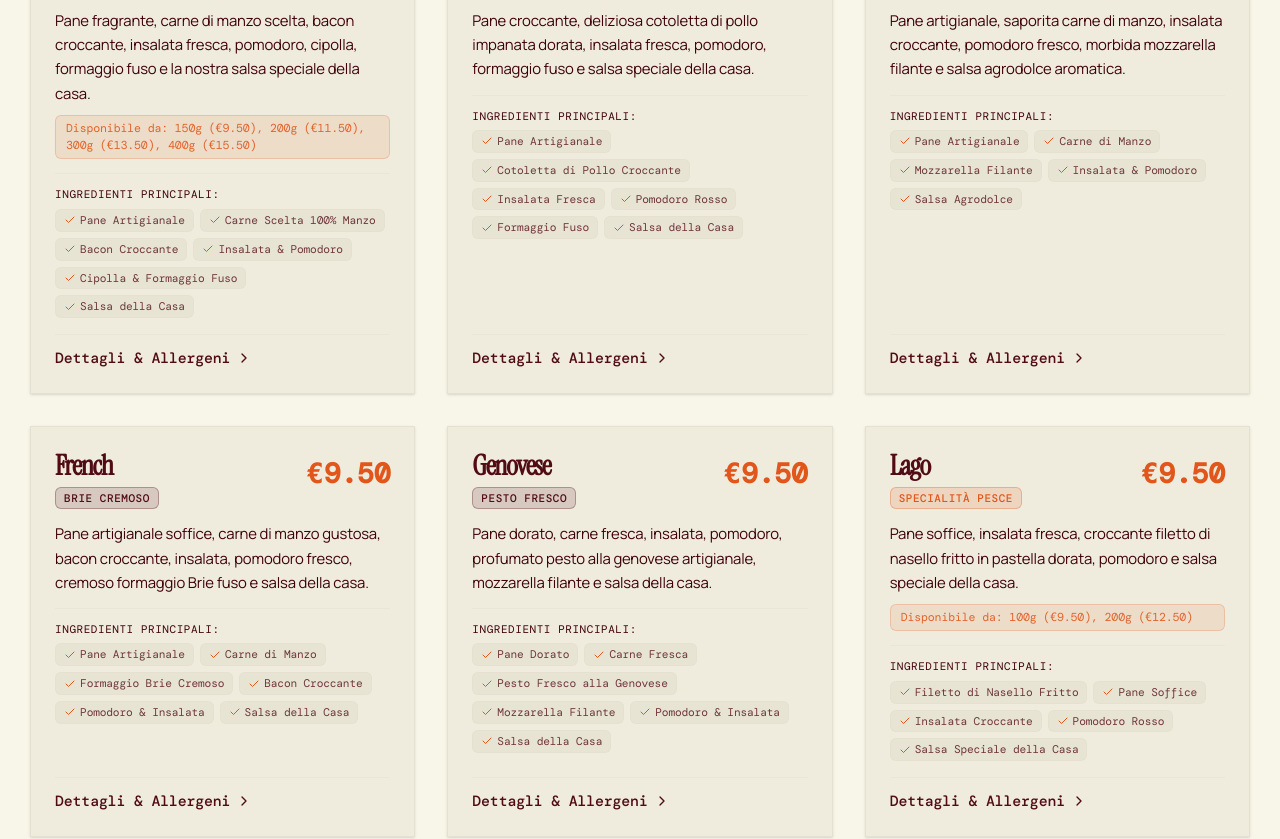
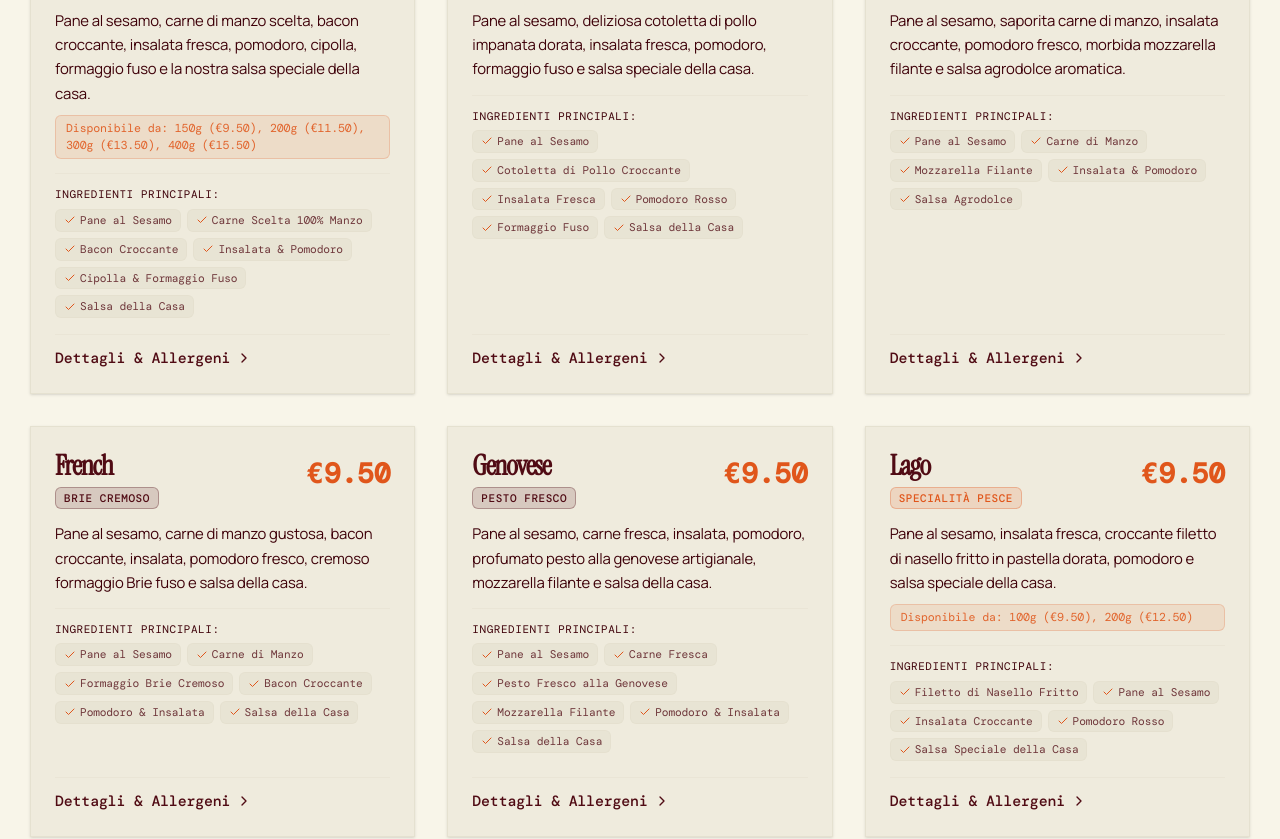
Before and after one commit to dmytro-webild/e9f619ab-6fcd-4e8c-9cdd-9b3c2d4b7ace, a React (Vite) app: page / in a window 1280 px wide. Shown: the part 1940-2779 px from the top of the page. Built offline with nearby package versions, Linux system fonts and the light colour scheme.

Commit message:
Webild agent: togli dal menu la dicitura pane croccante e sostituiscila in

```diff
--- a/src/components/sections/menu/MenuElegantGrid.tsx
+++ b/src/components/sections/menu/MenuElegantGrid.tsx
@@ -164,9 +164,9 @@ const DEFAULT_MENU_ITEMS: MenuItem[] = [
     name: "Classic",
     category: "burgers",
     price: "€9.50",
-    description: "Pane fragrante, carne di manzo scelta, bacon croccante, insalata fresca, pomodoro, cipolla, formaggio fuso e la nostra salsa speciale della casa.",
+    description: "Pane al sesamo, carne di manzo scelta, bacon croccante, insalata fresca, pomodoro, cipolla, formaggio fuso e la nostra salsa speciale della casa.",
     grammage: "Disponibile da: 150g (€9.50), 200g (€11.50), 300g (€13.50), 400g (€15.50)",
-    ingredients: ["Pane Artigianale", "Carne Scelta 100% Manzo", "Bacon Croccante", "Insalata & Pomodoro", "Cipolla & Formaggio Fuso", "Salsa della Casa"],
+    ingredients: ["Pane al Sesamo", "Carne Scelta 100% Manzo", "Bacon Croccante", "Insalata & Pomodoro", "Cipolla & Formaggio Fuso", "Salsa della Casa"],
     tag: "Classico",
     badgeColor: "primary",
     allergens: "Glutine, Lattosio"
@@ -176,8 +176,8 @@ const DEFAULT_MENU_ITEMS: MenuItem[] = [
     name: "Chicken",
     category: "burgers",
     price: "€9.50",
-    description: "Pane croccante, deliziosa cotoletta di pollo impanata dorata, insalata fresca, pomodoro, formaggio fuso e salsa speciale della casa.",
-    ingredients: ["Pane Artigianale", "Cotoletta di Pollo Croccante", "Insalata Fresca", "Pomodoro Rosso", "Formaggio Fuso", "Salsa della Casa"],
+    description: "Pane al sesamo, deliziosa cotoletta di pollo impanata dorata, insalata fresca, pomodoro, formaggio fuso e salsa speciale della casa.",
+    ingredients: ["Pane al Sesamo", "Cotoletta di Pollo Croccante", "Insalata Fresca", "Pomodoro Rosso", "Formaggio Fuso", "Salsa della Casa"],
     tag: "Croccante",
     badgeColor: "accent",
     allergens: "Glutine, Lattosio, Uova"
@@ -187,8 +187,8 @@ const DEFAULT_MENU_ITEMS: MenuItem[] = [
     name: "Asia",
     category: "burgers",
     price: "€9.50",
-    description: "Pane artigianale, saporita carne di manzo, insalata croccante, pomodoro fresco, morbida mozzarella filante e salsa agrodolce aromatica.",
-    ingredients: ["Pane Artigianale", "Carne di Manzo", "Mozzarella Filante", "Insalata & Pomodoro", "Salsa Agrodolce"],
+    description: "Pane al sesamo, saporita carne di manzo, insalata croccante, pomodoro fresco, morbida mozzarella filante e salsa agrodolce aromatica.",
+    ingredients: ["Pane al Sesamo", "Carne di Manzo", "Mozzarella Filante", "Insalata & Pomodoro", "Salsa Agrodolce"],
     tag: "Fusion",
     badgeColor: "secondary",
     allergens: "Glutine, Lattosio"
@@ -198,8 +198,8 @@ const DEFAULT_MENU_ITEMS: MenuItem[] = [
     name: "French",
     category: "burgers",
     price: "€9.50",
-    description: "Pane artigianale soffice, carne di manzo gustosa, bacon croccante, insalata, pomodoro fresco, cremoso formaggio Brie fuso e salsa della casa.",
-    ingredients: ["Pane Artigianale", "Carne di Manzo", "Formaggio Brie Cremoso", "Bacon Croccante", "Pomodoro & Insalata", "Salsa della Casa"],
+    description: "Pane al sesamo, carne di manzo gustosa, bacon croccante, insalata, pomodoro fresco, cremoso formaggio Brie fuso e salsa della casa.",
+    ingredients: ["Pane al Sesamo", "Carne di Manzo", "Formaggio Brie Cremoso", "Bacon Croccante", "Pomodoro & Insalata", "Salsa della Casa"],
     tag: "Brie Cremoso",
     badgeColor: "primary",
     allergens: "Glutine, Lattosio"
@@ -209,8 +209,8 @@ const DEFAULT_MENU_ITEMS: MenuItem[] = [
     name: "Genovese",
     category: "burgers",
     price: "€9.50",
-    description: "Pane dorato, carne fresca, insalata, pomodoro, profumato pesto alla genovese artigianale, mozzarella filante e salsa della casa.",
-    ingredients: ["Pane Dorato", "Carne Fresca", "Pesto Fresco alla Genovese", "Mozzarella Filante", "Pomodoro & Insalata", "Salsa della Casa"],
+    description: "Pane al sesamo, carne fresca, insalata, pomodoro, profumato pesto alla genovese artigianale, mozzarella filante e salsa della casa.",
+    ingredients: ["Pane al Sesamo", "Carne Fresca", "Pesto Fresco alla Genovese", "Mozzarella Filante", "Pomodoro & Insalata", "Salsa della Casa"],
     tag: "Pesto Fresco",
     badgeColor: "primary",
     allergens: "Glutine, Lattosio, Frutta a guscio"
@@ -220,9 +220,9 @@ const DEFAULT_MENU_ITEMS: MenuItem[] = [
     name: "Lago",
     category: "burgers",
     price: "€9.50",
-    description: "Pane soffice, insalata fresca, croccante filetto di nasello fritto in pastella dorata, pomodoro e salsa speciale della casa.",
+    description: "Pane al sesamo, insalata fresca, croccante filetto di nasello fritto in pastella dorata, pomodoro e salsa speciale della casa.",
     grammage: "Disponibile da: 100g (€9.50), 200g (€12.50)",
-    ingredients: ["Filetto di Nasello Fritto", "Pane Soffice", "Insalata Croccante", "Pomodoro Rosso", "Salsa Speciale della Casa"],
+    ingredients: ["Filetto di Nasello Fritto", "Pane al Sesamo", "Insalata Croccante", "Pomodoro Rosso", "Salsa Speciale della Casa"],
     tag: "Specialità Pesce",
     badgeColor: "accent",
     allergens: "Glutine, Pesce, Uova"
@@ -232,7 +232,7 @@ const DEFAULT_MENU_ITEMS: MenuItem[] = [
     name: "Monte",
     category: "burgers",
     price: "€9.50",
-    description: "Pane dorato, carne di manzo, bacon croccante, insalata, pomodoro, cipolla e saporito gorgonzola cremoso con salsa della casa.",
+    description: "Pane al sesamo, carne di manzo, bacon croccante, insalata, pomodoro, cipolla e saporito gorgonzola cremoso con salsa della casa.",
     ingredients: ["Carne Scelta", "Gorgonzola Cremoso DOP", "Bacon Croccante", "Cipolla", "Pomodoro & Insalata", "Salsa della Casa"],
     tag: "Gorgonzola",
     badgeColor: "secondary",
@@ -243,7 +243,7 @@ const DEFAULT_MENU_ITEMS: MenuItem[] = [
     name: "Forest",
     category: "burgers",
     price: "€9.50",
-    description: "Pane artigianale, carne saporita, bacon croccante, deliziosi funghi porcini saltati in padella, cipolla, insalata, pomodoro e salsa della casa.",
+    description: "Pane al sesamo, carne saporita, bacon croccante, deliziosi funghi porcini saltati in padella, cipolla, insalata, pomodoro e salsa della casa.",
     ingredients: ["Funghi Porcini Saltati", "Carne di Manzo", "Bacon Croccante", "Cipolla", "Pomodoro & Insalata", "Salsa della Casa"],
     tag: "Funghi Porcini",
     badgeColor: "primary",
@@ -254,7 +254,7 @@ const DEFAULT_MENU_ITEMS: MenuItem[] = [
     name: "Hawaii",
     category: "burgers",
     price: "€11.30",
-    description: "Pane soffice, carne di manzo, ananas dolce, insalata fresca, formaggio fuso, salsa alle fragole e salsa speciale della casa.",
+    description: "Pane al sesamo, carne di manzo, ananas dolce, insalata fresca, formaggio fuso, salsa alle fragole e salsa speciale della casa.",
     ingredients: ["Ananas Grigliato", "Carne di Manzo", "Formaggio Fuso", "Salsa alle Fragole", "Insalata", "Salsa della Casa"],
     tag: "Exotic",
     badgeColor: "accent",
@@ -265,7 +265,7 @@ const DEFAULT_MENU_ITEMS: MenuItem[] = [
     name: "Greco",
     category: "burgers",
     price: "€9.50",
-    description: "Pane artigianale, carne di manzo gustosa, insalata croccante, pomodoro, cipolla rossa, formaggio feta sbriciolato e salsa all'aglio.",
+    description: "Pane al sesamo, carne di manzo gustosa, insalata croccante, pomodoro, cipolla rossa, formaggio feta sbriciolato e salsa all'aglio.",
     ingredients: ["Carne di Manzo", "Feta Greca", "Cipolla Rossa", "Salsa all'Aglio", "Pomodoro & Insalata"],
     tag: "Feta & Aglio",
     badgeColor: "secondary",
@@ -276,7 +276,7 @@ const DEFAULT_MENU_ITEMS: MenuItem[] = [
     name: "Philadelphia",
     category: "burgers",
     price: "€9.50",
-    description: "Pane artigianale dorato, carne saporita, bacon croccante, insalata, pomodoro fresco, morbida crema Philadelphia e salsa della casa.",
+    description: "Pane al sesamo, carne saporita, bacon croccante, insalata, pomodoro fresco, morbida crema Philadelphia e salsa della casa.",
     ingredients: ["Crema Philadelphia", "Carne di Manzo", "Bacon Croccante", "Pomodoro & Insalata", "Salsa della Casa"],
     tag: "Philadelphia",
     badgeColor: "primary",
@@ -287,7 +287,7 @@ const DEFAULT_MENU_ITEMS: MenuItem[] = [
     name: "Heidi Burger",
     category: "burgers",
     price: "€11.50",
-    description: "Pane artigianale tostato, carne di manzo fresca, morbido formaggio di capra artigianale, deliziosa marmellata di fichi dolce, insalata fresca e salsa della casa.",
+    description: "Pane al sesamo tostato, carne di manzo fresca, morbido formaggio di capra artigianale, deliziosa marmellata di fichi dolce, insalata fresca e salsa della casa.",
     ingredients: ["Formaggio di Capra", "Marmellata di Fichi", "Carne 100% Manzo", "Insalata Fresca", "Salsa della Casa"],
     tag: "Capra & Fichi",
     badgeColor: "accent",
@@ -298,7 +298,7 @@ const DEFAULT_MENU_ITEMS: MenuItem[] = [
     name: "Vegetarian",
     category: "burgers",
     price: "€9.50",
-    description: "Pane soffice, insalata croccante, deliziosa cotoletta di soia dorata, olive nere, pomodoro maturo e formaggio fuso a scelta.",
+    description: "Pane al sesamo, insalata croccante, deliziosa cotoletta di soia dorata, olive nere, pomodoro maturo e formaggio fuso a scelta.",
     ingredients: ["Cotoletta di Soia", "Olive Nere", "Pomodoro Maturo", "Formaggio Fuso", "Insalata Fresca"],
     tag: "Vegetariano",
     badgeColor: "primary",
@@ -312,9 +312,9 @@ const DEFAULT_MENU_ITEMS: MenuItem[] = [
     name: "Spritzburger Signature",
     category: "special-burgers",
     price: "€13.50",
-    description: "Il burger simbolo della casa! Pane brioche tostato, doppio patty 100% manzo selezionato, riduzione artigianale allo Spritz Aperol, provola affumicata fusa, bacon croccante, cipolla caramellata e salsa house.",
+    description: "Il burger simbolo della casa! Pane al sesamo tostato, doppio patty 100% manzo selezionato, riduzione artigianale allo Spritz Aperol, provola affumicata fusa, bacon croccante, cipolla caramellata e salsa house.",
     grammage: "Disponibile da: 150g (€13.50), 200g (€15.50), 300g (€17.50)",
-    ingredients: ["Doppio Patty 100% Manzo", "Riduzione allo Spritz Aperol", "Provola Affumicata Fusa", "Bacon Croccante", "Cipolla Caramellata", "Pane Brioche Tostato"],
+    ingredients: ["Doppio Patty 100% Manzo", "Riduzione allo Spritz Aperol", "Provola Affumicata Fusa", "Bacon Croccante", "Cipolla Caramellata", "Pane al Sesamo Tostato"],
     tag: "Signature Dish",
     badgeColor: "primary",
     allergens: "Glutine, Lattosio"
@@ -324,7 +324,7 @@ const DEFAULT_MENU_ITEMS: MenuItem[] = [
     name: "Tartufo",
     category: "special-burgers",
     price: "€12.50",
-    description: "Pane artigianale, carne scelta di manzo, pregiato olio al tartufo nero, formaggio Brie cremoso, insalata fresca e pomodoro.",
+    description: "Pane al sesamo, carne scelta di manzo, pregiato olio al tartufo nero, formaggio Brie cremoso, insalata fresca e pomodoro.",
     grammage: "Disponibile da: 150g (€12.50), 200g (€14.50), 300g (€16.50), 400g (€18.50)",
     ingredients: ["Carne Scelta 100% Manzo", "Olio al Tartufo Nero", "Formaggio Brie Cremoso", "Insalata Fresca", "Pomodoro Rosso"],
     tag: "Tartufo Gourmet",
@@ -336,7 +336,7 @@ const DEFAULT_MENU_ITEMS: MenuItem[] = [
     name: "Datterino",
     category: "special-burgers",
     price: "€12.50",
-    description: "Pane artigianale, carne scelta, saporiti pomodorini secchi datterini, philadelphia, bacon croccante, insalata e salsa della casa.",
+    description: "Pane al sesamo, carne scelta, saporiti pomodorini secchi datterini, philadelphia, bacon croccante, insalata e salsa della casa.",
     ingredients: ["Pomodorini Secchi Datterini", "Philadelphia Cremoso", "Carne Scelta", "Bacon Croccante", "Insalata & Salsa"],
     tag: "Datterini Secchi",
     badgeColor: "accent",
@@ -347,7 +347,7 @@ const DEFAULT_MENU_ITEMS: MenuItem[] = [
     name: "Smoky Forest",
     category: "special-burgers",
     price: "€12.50",
-    description: "Pane brioche, carne saporita, bacon croccante affumicato, provola affumicata fusa, funghi porcini e profumata salsa BBQ affumicata.",
+    description: "Pane al sesamo, carne saporita, bacon croccante affumicato, provola affumicata fusa, funghi porcini e profumata salsa BBQ affumicata.",
     ingredients: ["Provola Affumicata Fusa", "Funghi Porcini", "Bacon Affumicato", "Salsa BBQ", "Carne di Manzo"],
     tag: "Smoky BBQ",
     badgeColor: "secondary",
@@ -358,7 +358,7 @@ const DEFAULT_MENU_ITEMS: MenuItem[] = [
     name: "Pistacchio & Bacon",
     category: "special-burgers",
     price: "€13.00",
-    description: "Pane artigianale soffice, carne di manzo, vellutata crema di pistacchio artigianale, bacon croccante, provola fusa e abbondante granella di pistacchi.",
+    description: "Pane al sesamo, carne di manzo, vellutata crema di pistacchio artigianale, bacon croccante, provola fusa e abbondante granella di pistacchi.",
     ingredients: ["Crema di Pistacchio", "Granella di Pistacchio", "Bacon Croccante", "Provola Fusa", "Carne Scelta"],
     tag: "Top Seller",
     badgeColor: "primary",
@@ -369,8 +369,8 @@ const DEFAULT_MENU_ITEMS: MenuItem[] = [
     name: "Pulled Pork",
     category: "special-burgers",
     price: "€12.50",
-    description: "Pane artigianale, succulenta spalla di maiale sfilacciata cotta a bassa temperatura in salsa BBQ, insalata coleslaw e formaggio fuso.",
-    ingredients: ["Pulled Pork Cotto 12h", "Salsa BBQ", "Coleslaw Fresco", "Formaggio Fuso", "Pane Artigianale"],
+    description: "Pane al sesamo, succulenta spalla di maiale sfilacciata cotta a bassa temperatura in salsa BBQ, insalata coleslaw e formaggio fuso.",
+    ingredients: ["Pulled Pork Cotto 12h", "Salsa BBQ", "Coleslaw Fresco", "Formaggio Fuso", "Pane al Sesamo"],
     tag: "Slow Cooked",
     badgeColor: "accent",
     allergens: "Glutine, Lattosio, Senape"
@@ -380,7 +380,7 @@ const DEFAULT_MENU_ITEMS: MenuItem[] = [
     name: "Pulled Chicken",
     category: "special-burgers",
     price: "€12.00",
-    description: "Pane dorato, tenero pollo sfilacciato e speziato, insalata croccante, maionese alla paprika dolce e formaggio cheddar fuso.",
+    description: "Pane al sesamo, tenero pollo sfilacciato e speziato, insalata croccante, maionese alla paprika dolce e formaggio cheddar fuso.",
     ingredients: ["Pulled Chicken Speziato", "Cheddar Fuso", "Maionese alla Paprika", "Insalata Croccante"],
     tag: "Pollo Speziato",
     badgeColor: "secondary",
@@ -391,7 +391,7 @@ const DEFAULT_MENU_ITEMS: MenuItem[] = [
     name: "Bacon Cheese",
     category: "special-burgers",
     price: "€12.50",
-    description: "Pane artigianale, carne scelta, abbondante doppio bacon croccante, doppio formaggio cheddar fuso, cipolla caramellata e salsa house.",
+    description: "Pane al sesamo, carne scelta, abbondante doppio bacon croccante, doppio formaggio cheddar fuso, cipolla caramellata e salsa house.",
     ingredients: ["Doppio Bacon Croccante", "Doppio Cheddar Fuso", "Cipolla Caramellata", "Salsa della Casa"],
     tag: "Doppio Bacon",
     badgeColor: "primary",
@@ -404,8 +404,8 @@ const DEFAULT_MENU_ITEMS: MenuItem[] = [
     name: "Smash Burger",
     category: "gli-incredibili",
     price: "€13.50",
-    description: "Soffice pane brioche, doppio patty smash 200g schiacciato sulla piastra rovente per bordi super croccanti, cheddar fuso, bacon e salsa Smash.",
-    ingredients: ["Doppio Patty Smash 200g", "Cheddar Fuso", "Bacon Croccante", "Pane Brioche Tostato", "Salsa Smash"],
+    description: "Soffice pane al sesamo, doppio patty smash 200g schiacciato sulla piastra rovente per bordi super croccanti, cheddar fuso, bacon e salsa Smash.",
+    ingredients: ["Doppio Patty Smash 200g", "Cheddar Fuso", "Bacon Croccante", "Pane al Sesamo Tostato", "Salsa Smash"],
     tag: "Smash Style",
     badgeColor: "primary",
     allergens: "Glutine, Lattosio"
@@ -415,7 +415,7 @@ const DEFAULT_MENU_ITEMS: MenuItem[] = [
     name: "Monster Burger",
     category: "gli-incredibili",
     price: "€17.50",
-    description: "Il re del menu! Pane brioche, triplo patty 450g di carne fresca, triplo bacon croccante, triplo cheddar, anelli di cipolla e salsa BBQ.",
+    description: "Il re del menu! Pane al sesamo, triplo patty 450g di carne fresca, triplo bacon croccante, triplo cheddar, anelli di cipolla e salsa BBQ.",
     ingredients: ["Triplo Patty 450g Manzo", "Triplo Bacon Croccante", "Triplo Cheddar", "Anelli di Cipolla", "Salsa BBQ"],
     tag: "XL 450g",
     badgeColor: "secondary",
@@ -426,7 +426,7 @@ const DEFAULT_MENU_ITEMS: MenuItem[] = [
     name: "Double Bacon Cheese",
     category: "gli-incredibili",
     price: "€14.50",
-    description: "Pane brioche tostato, doppio patty 300g di carne fresca, 4 fette di bacon croccante, doppio cheddar fuso e salsa speciale della casa.",
+    description: "Pane al sesamo tostato, doppio patty 300g di carne fresca, 4 fette di bacon croccante, doppio cheddar fuso e salsa speciale della casa.",
     ingredients: ["Doppio Patty 300g Manzo", "4x Bacon Croccante", "Doppio Cheddar", "Salsa della Casa"],
     tag: "Double 300g",
     badgeColor: "primary",
@@ -450,7 +450,7 @@ const DEFAULT_MENU_ITEMS: MenuItem[] = [
     name: "Veggie Classic",
     category: "veggie",
     price: "€9.50",
-    description: "Pane artigianale soffice, burger vegetale saporito a base di legumi e verdure, insalata fresca, pomodoro, formaggio e salsa della casa.",
+    description: "Pane al sesamo, burger vegetale saporito a base di legumi e verdure, insalata fresca, pomodoro, formaggio e salsa della casa.",
     ingredients: ["Burger Vegetale ai Legumi", "Insalata Fresca", "Pomodoro Rosso", "Formaggio Fuso", "Salsa della Casa"],
     tag: "Vegetariano",
     badgeColor: "primary",
@@ -462,7 +462,7 @@ const DEFAULT_MENU_ITEMS: MenuItem[] = [
     name: "Veggie Genovese",
     category: "veggie",
     price: "€10.00",
-    description: "Pane artigianale, gustoso burger vegetale, pesto fresco alla genovese con basilico, mozzarella fresca filante e pomodoro maturo.",
+    description: "Pane al sesamo, gustoso burger vegetale, pesto fresco alla genovese con basilico, mozzarella fresca filante e pomodoro maturo.",
     ingredients: ["Burger Vegetale", "Pesto alla Genovese", "Mozzarella Fresca", "Pomodoro Rosso"],
     tag: "Pesto & Mozzarella",
     badgeColor: "accent",
@@ -474,7 +474,7 @@ const DEFAULT_MENU_ITEMS: MenuItem[] = [
     name: "Veggie Greco",
     category: "veggie",
     price: "€10.00",
-    description: "Pane artigianale dorato, burger vegetale alle verdure, formaggio feta saporito, cipolla croccante, pomodoro, insalata e salsa all'aglio.",
+    description: "Pane al sesamo, burger vegetale alle verdure, formaggio feta saporito, cipolla croccante, pomodoro, insalata e salsa all'aglio.",
     ingredients: ["Burger Vegetale", "Formaggio Feta Greca", "Cipolla Croccante", "Salsa all'Aglio", "Insalata & Pomodoro"],
     tag: "Feta & Aglio",
     badgeColor: "secondary",
```
